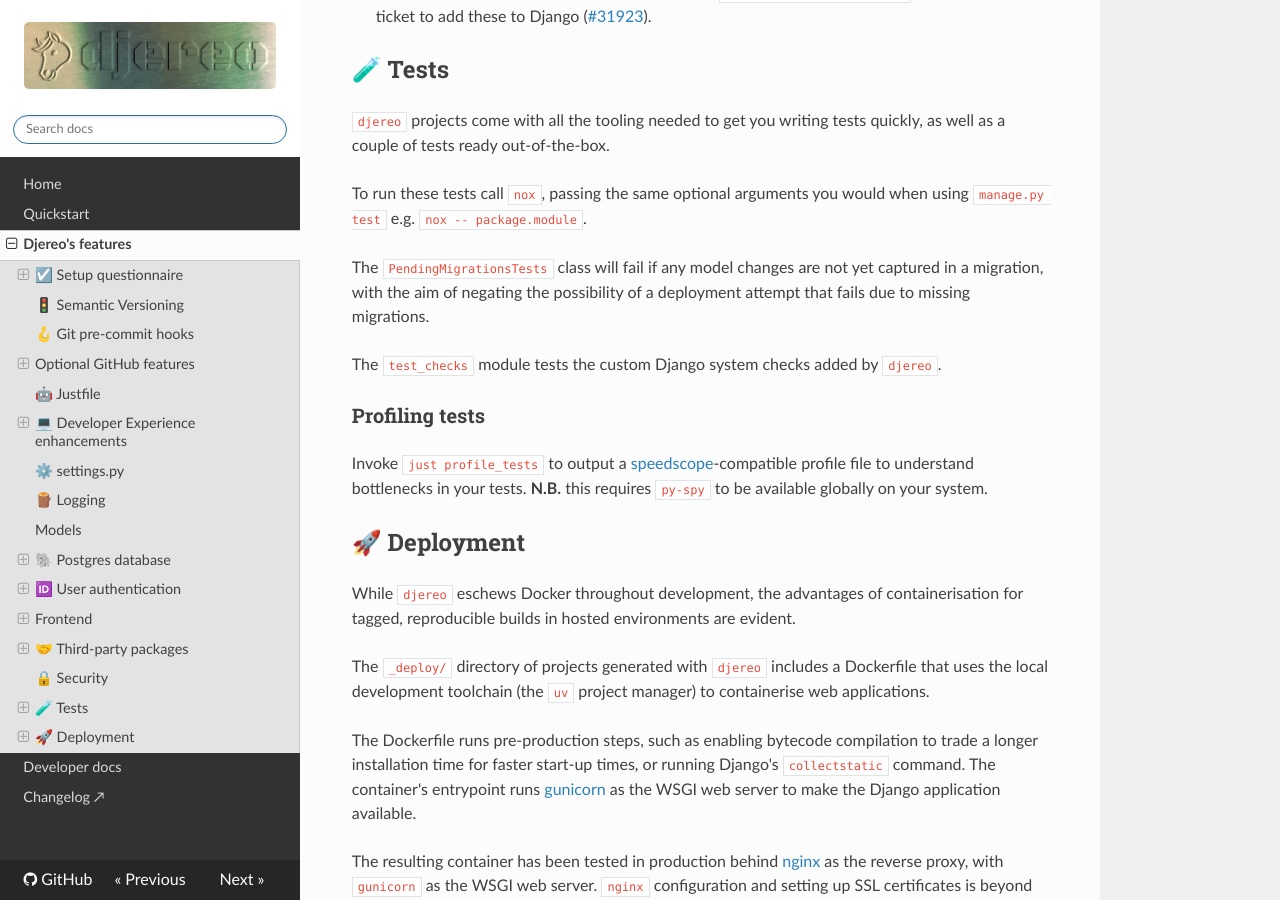
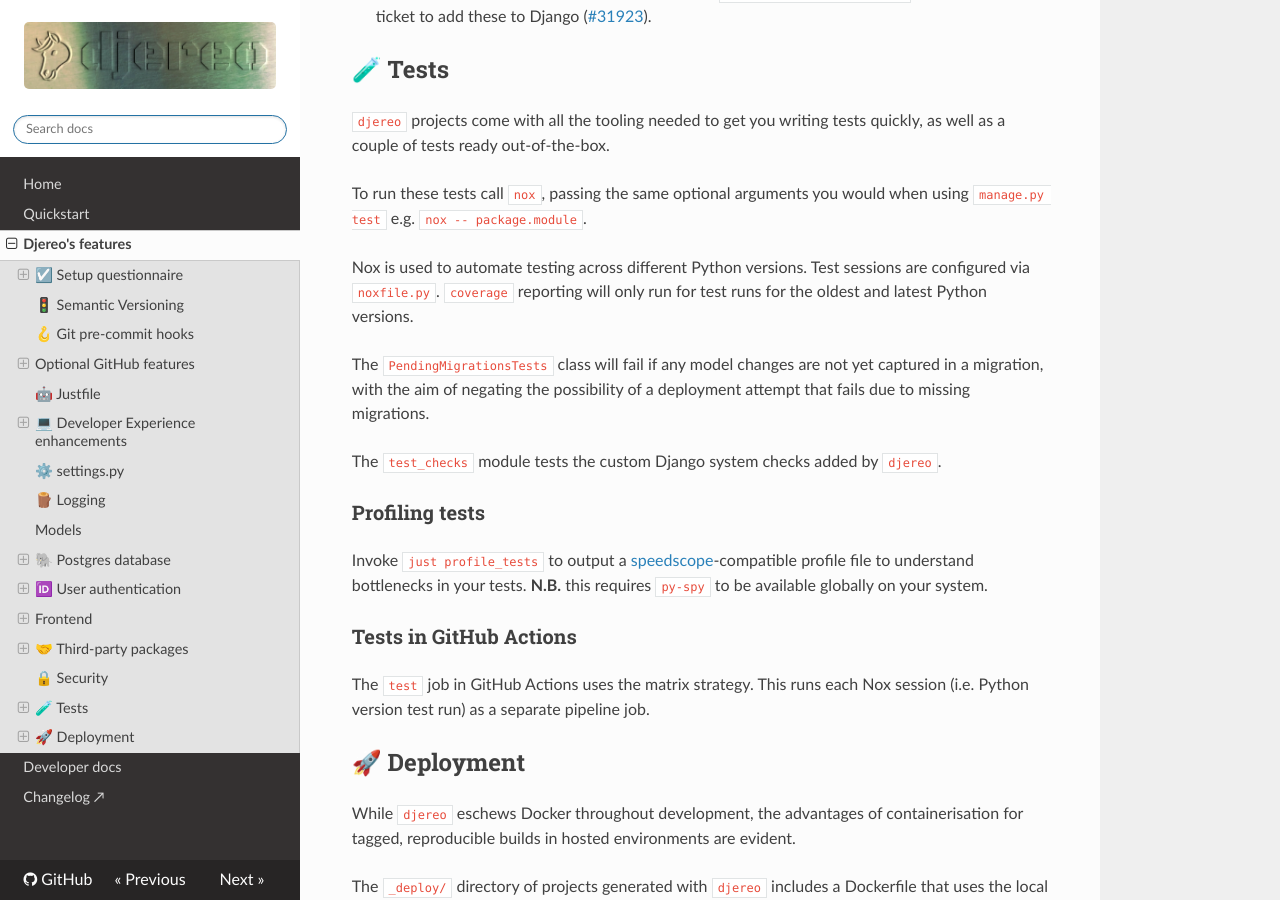
Before and after one commit to albertomh/djereo, an MkDocs documentation site: the page built from docs/src/featurelist.md, in a window 1280 px wide and 900 px high, scrolled down 10115 px. Built offline with MkDocs 1.6.1, drawn with Linux system fonts in a browser that asks for light colours; nearby versions of some CDN libraries.

Commit message:
docs: document nox and matrix strategy for test automation across Python versions (#229)

```diff
--- a/docs/src/featurelist.md
+++ b/docs/src/featurelist.md
@@ -437,6 +437,10 @@ well as a couple of tests ready out-of-the-box.
 To run these tests call `nox`, passing the same optional arguments you would when using
 `manage.py test` e.g. `nox -- package.module`.
 
+Nox is used to automate testing across different Python versions. Test sessions are
+configured via `noxfile.py`. `coverage` reporting will only run for test runs for the
+oldest and latest Python versions.
+
 The `PendingMigrationsTests` class will fail if any model changes are not yet captured in
 a migration, with the aim of negating the possibility of a deployment attempt that fails
 due to missing migrations.
@@ -448,6 +452,11 @@ The `test_checks` module tests the custom Django system checks added by `djereo`
 Invoke `just profile_tests` to output a [speedscope](https://www.speedscope.app/){target=\"_blank"}-compatible
 profile file to understand bottlenecks in your tests.
 **N.B.** this requires `py-spy` to be available globally on your system.
+
+### Tests in GitHub Actions
+
+The `test` job in GitHub Actions uses the matrix strategy. This runs each Nox session
+(i.e. Python version test run) as a separate pipeline job.
 
 ## 🚀 Deployment
 
```
Also changed, not shown: docs/src/develop.md (+8 -0 lines), template/docs/README-dev.md.jinja (+9 -2 lines), README.md, 2 other files.
